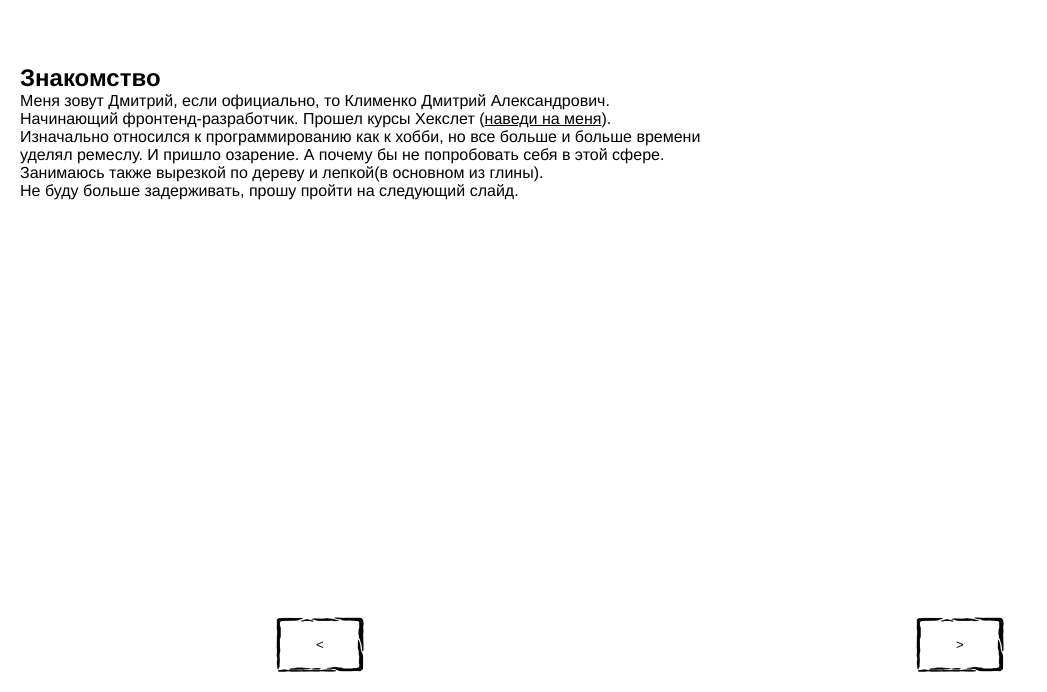
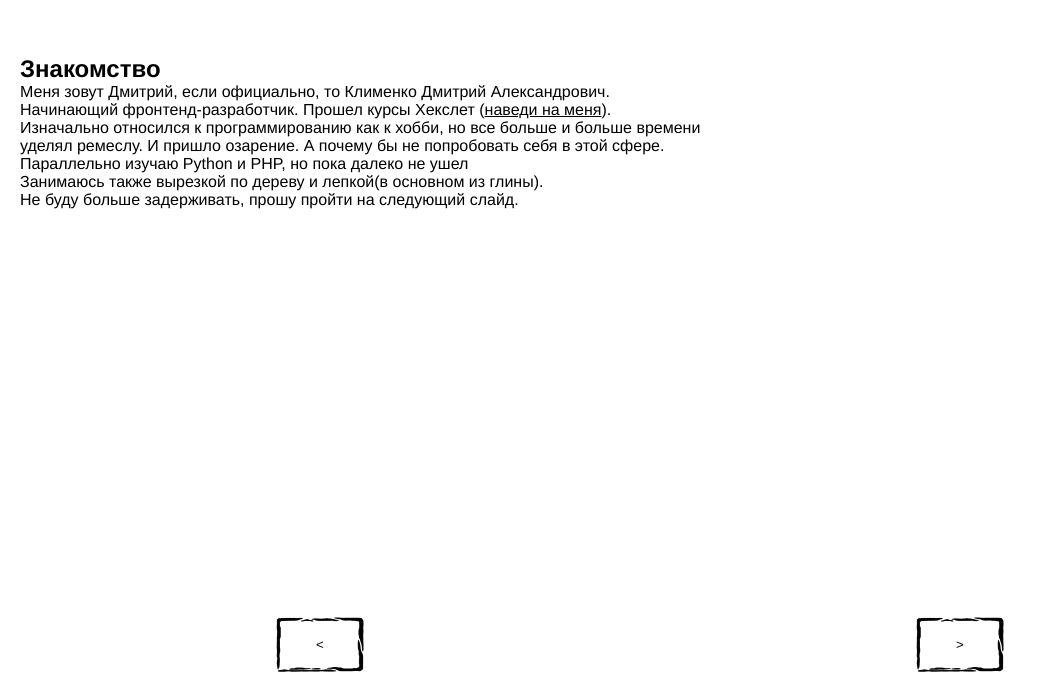
Before and after one commit to Skenzi/my-site-cardV2, a Vue app: page /#/slides in a window 1280 px wide. Shown: the part 108-800 px from the top of the page, without its empty margins (0-1047 px from the left). Built offline with nearby package versions, Linux system fonts and the light colour scheme.

Commit message:
update slides Bio and Abilities

```diff
--- a/src/components/SlideAbilities.vue
+++ b/src/components/SlideAbilities.vue
@@ -8,6 +8,11 @@
                     <li>
                         JS(ES5+)
                     </li>
+
+                    <li>
+                        Python
+                    </li>
+
                     <li>
                         PHP
                     </li>
@@ -25,9 +30,6 @@
                     <li>
                         Vue
                     </li>
-            <li>
-                SCSS
-            </li>
                 </ul>
             </section>
             <section class="slide-abilities-section">
@@ -38,6 +40,9 @@
                     </li>
                     <li>
                         CSS3
+                    </li>
+                    <li>
+                        SCSS
                     </li>
                 </ul>
             </section>
@@ -50,13 +55,13 @@ export default {
     props: ['isChangeSlide'],
     name: 'slide-abilities',
     computed: {
-        slideTitleClasses: function() {
+        slideTitleClasses: function () {
             return {
                 'slide__title--toLeft': this.isChangeSlide,
                 'slide__title--fromLeft': !this.isChangeSlide,
             }
         },
-        slideTextClasses: function() {
+        slideTextClasses: function () {
             return {
                 'slide__body--toLeft': this.isChangeSlide,
                 'slide__body--fromLeft': !this.isChangeSlide,
@@ -73,6 +78,7 @@ export default {
     justify-content: center;
     padding: 20px;
 }
+
 .slide-abilities-section {
     flex: 1;
 }
--- a/src/components/SlideBio.vue
+++ b/src/components/SlideBio.vue
@@ -8,7 +8,7 @@
                     наведи на меня
                     <img :src=certificateSrc alt="сертификат" />
                 </span>).
-                Изначально относился к программированию как к хобби, но все больше и больше времени уделял ремеслу. И пришло озарение. А почему бы не попробовать себя в этой сфере.
+                Изначально относился к программированию как к хобби, но все больше и больше времени уделял ремеслу. И пришло озарение. А почему бы не попробовать себя в этой сфере. Параллельно изучаю Python и PHP, но пока далеко не ушел
             </p>
             <p>Занимаюсь также вырезкой по дереву и лепкой(в основном из глины).</p>
             <p>Не буду больше задерживать, прошу пройти на следующий слайд.</p>
```
Lines whose indentation alone changed are shown as unchanged.
